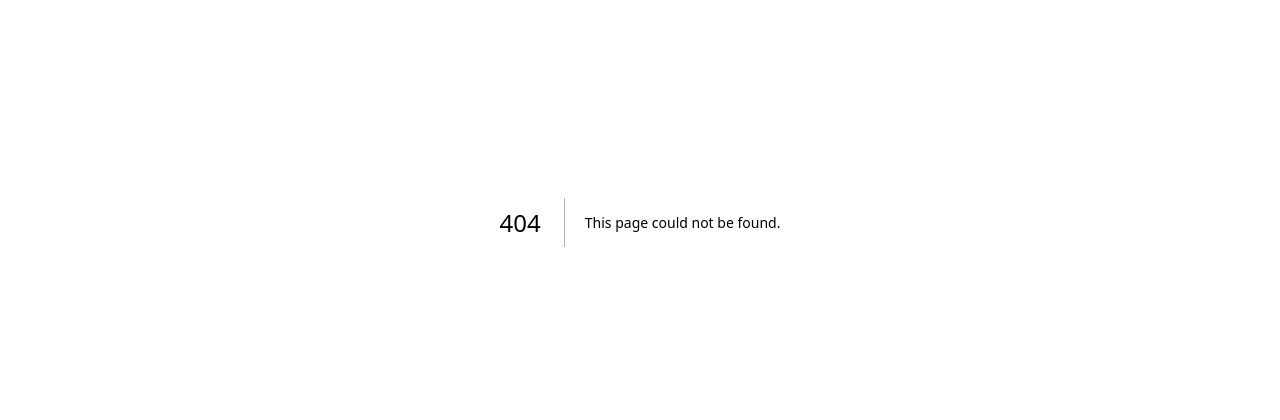
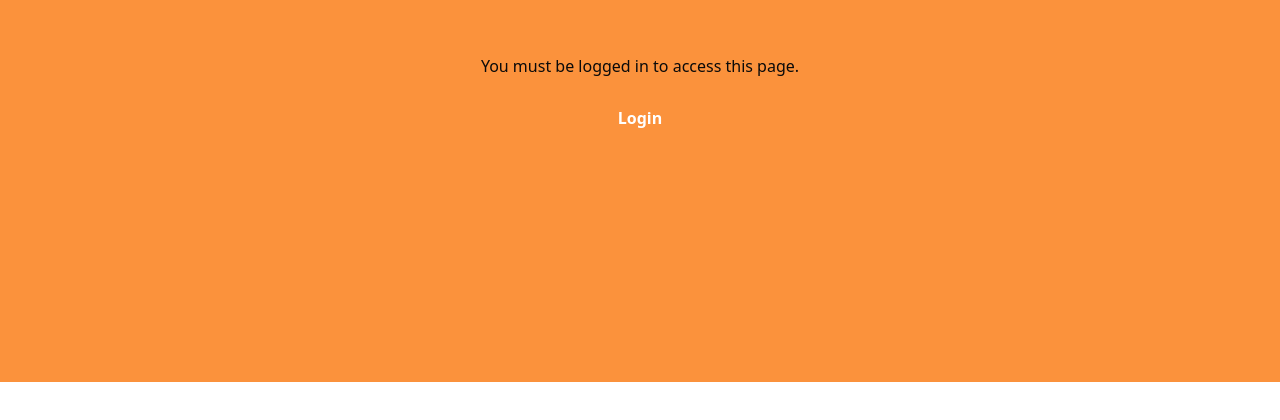
Before and after one commit to ahmetozbey2/lnk-dashboard, a Next.js app: page /login in a window 1280 px wide. Before the commit this address had no page. Shown: the part 178-598 px from the top of the page. Built offline with nearby package versions, Linux system fonts and the light colour scheme.

Commit message:
feat: creates authentication logic

```diff
--- /dev/null
+++ b/app/api/auth/[auth0]/route.ts
@@ -0,0 +1,3 @@
+import { handleAuth } from '@auth0/nextjs-auth0';
+
+export const GET = handleAuth();
--- /dev/null
+++ b/app/login/page.tsx
@@ -0,0 +1,14 @@
+import Link from 'next/link';
+
+export default function Auth() {
+  return (
+    <div className="h-[70vh] flex items-center justify-center flex-col space-y-2 bg-orange-400">
+      <p>You must be logged in to access this page.</p>
+      <Link
+        className="animate-fadeIn mt-10 bg-smoke hover:bg-transparent hover:text-smoke duration-300 w-fit px-20 text-white h-12 lg:h-16 flex items-center justify-center font-bold"
+        href="/api/auth/login">
+        Login
+      </Link>
+    </div>
+  );
+}
```
